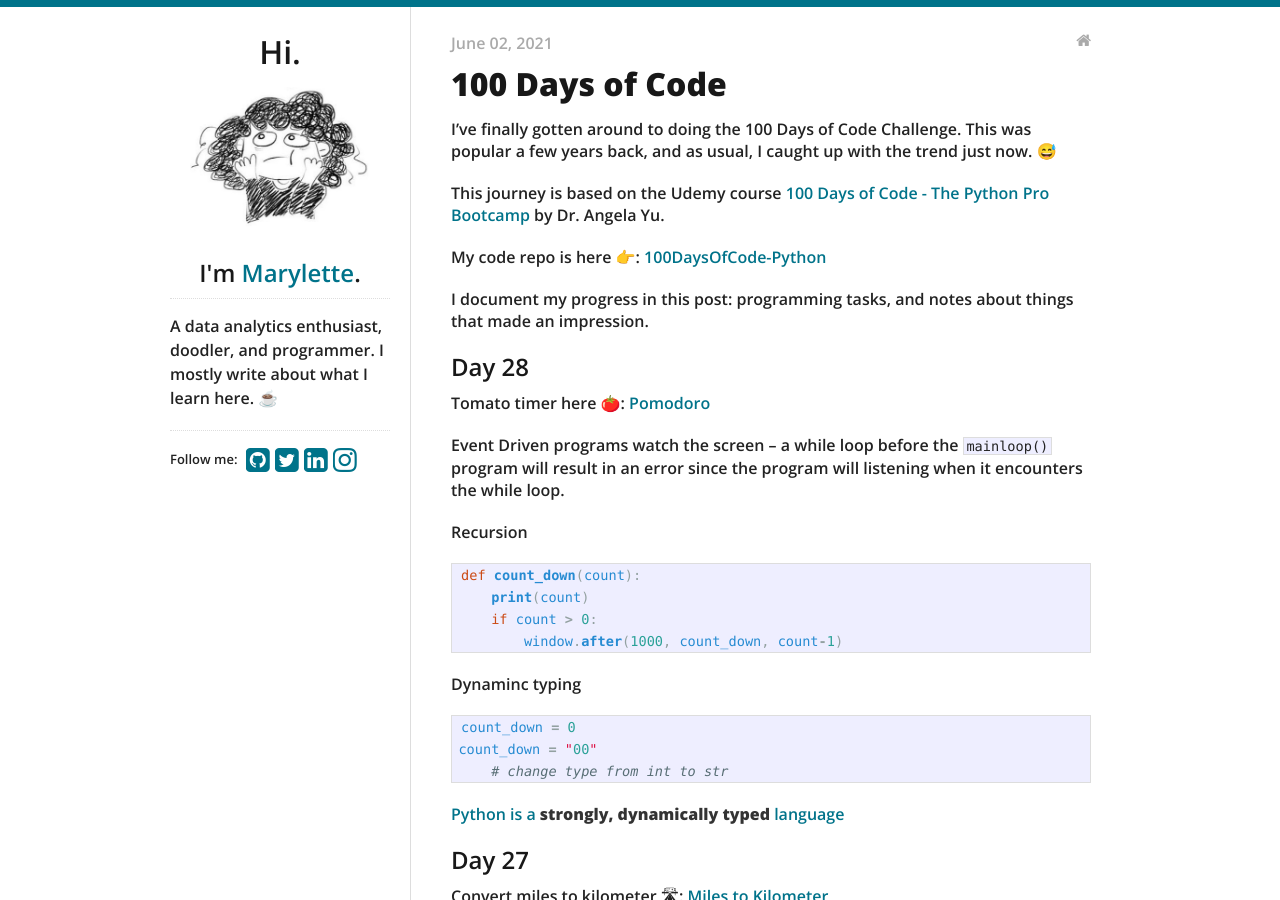
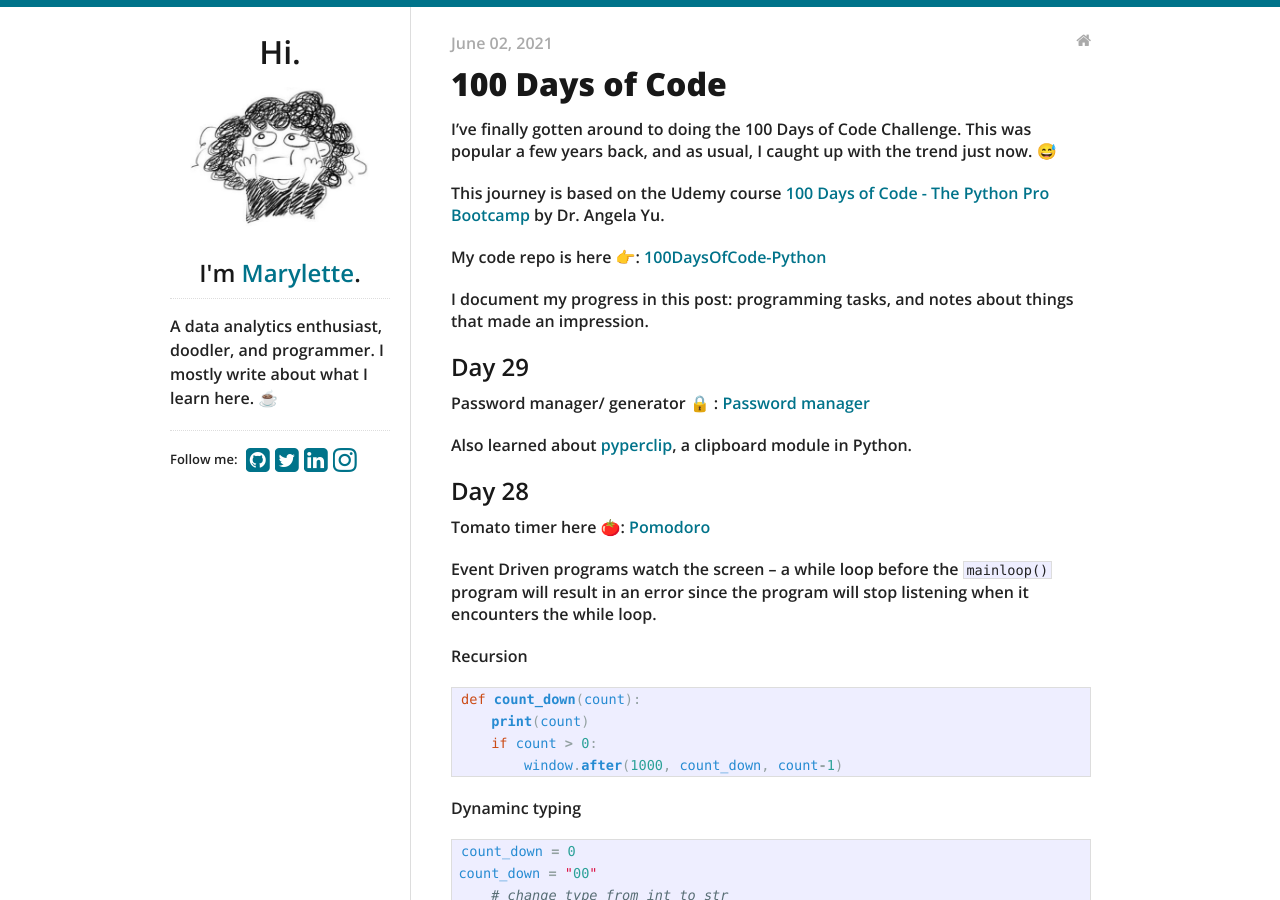
Before and after one commit to maryletteroa/maryletteroa.github.io, a Jekyll site: the page built from _posts/2021-06-02-hundred-days-of-python.md, in a window 1280 px wide and 900 px high. Built offline with Jekyll 4.4.1, drawn with Linux system fonts in a browser that asks for light colours.

Commit message:
update post with day 29 - password manager

````diff
--- a/_posts/2021-06-02-hundred-days-of-python.md
+++ b/_posts/2021-06-02-hundred-days-of-python.md
@@ -13,11 +13,18 @@
 
 I document my progress in this post: programming tasks, and notes about things that made an impression.
 
+## Day 29
+
+Password manager/ generator 🔒 : [Password manager](https://replit.com/@maryletteroa/password-manager)
+
+Also learned about [pyperclip](https://pypi.org/project/pyperclip), a clipboard module in Python.
+
+
 ## Day 28
 
 Tomato timer here 🍅: [Pomodoro](https://replit.com/@maryletteroa/pomodoro)
 
-Event Driven programs watch the screen -- a while loop before the `mainloop()` program will result in an error since the program will listening when it encounters the while loop.
+Event Driven programs watch the screen -- a while loop before the `mainloop()` program will result in an error since the program will stop listening when it encounters the while loop.
 
 Recursion
 ```python
````
